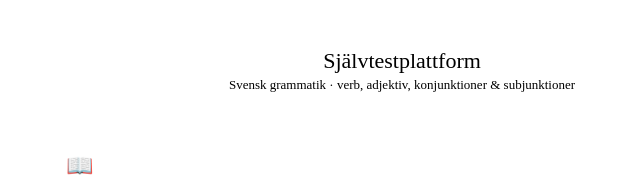
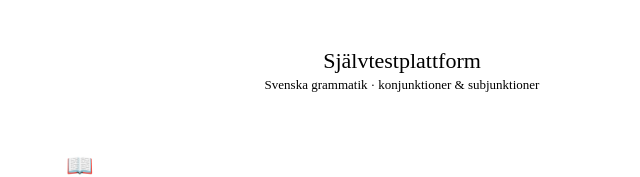
Before and after one commit to Erengisle/grammatiktester, a React (Vite) app: page / in a window 1280 px wide. Shown: the top 177 px of the page, without its empty margins (238-878 px from the left). Built offline with nearby package versions, Linux system fonts and the light colour scheme.

Commit message:
Add files via upload

```diff
--- a/src/App.jsx
+++ b/src/App.jsx
@@ -3,10 +3,11 @@ import { BUILT_IN_TESTS, CATEGORIES } from "./questions.js";
 import { BUILT_IN_TESTS_ADJ, ADJ_CATEGORIES } from "./questions_adjektiv.js";
 import { BUILT_IN_TESTS_VERB, VERB_CATEGORIES } from "./questions_verb.js";
 import { VERB_BANK_TESTS } from "./questions_verb_bank.js";
-const ALL_BUILT_IN=[...BUILT_IN_TESTS,...BUILT_IN_TESTS_ADJ,...BUILT_IN_TESTS_VERB,...VERB_BANK_TESTS];
+import { ADJ_BANK_TESTS } from "./questions_adj_bank.js";
+const ALL_BUILT_IN=[...BUILT_IN_TESTS,...BUILT_IN_TESTS_ADJ,...BUILT_IN_TESTS_VERB,...VERB_BANK_TESTS,...ADJ_BANK_TESTS];
 const ALL_CATEGORIES=[...CATEGORIES,...ADJ_CATEGORIES,...VERB_CATEGORIES];
 
-const ADMIN_PIN = "6498";
+const ADMIN_PIN = "1234";
 function load(k){try{const r=localStorage.getItem(k);return r?JSON.parse(r):null}catch{return null}}
 function save(k,v){try{localStorage.setItem(k,JSON.stringify(v))}catch{}}
 function uid(){return Date.now().toString(36)+Math.random().toString(36).slice(2,5)}
@@ -93,7 +94,7 @@ function Home({onStudent,onAdmin}){
     <div>
       <div className="logo">
         <div className="logo-title">Självtestplattform</div>
-        <div className="logo-sub">Svensk grammatik · verb, adjektiv, konjunktioner & subjunktioner</div>
+        <div className="logo-sub">Svenska grammatik · konjunktioner & subjunktioner</div>
       </div>
       <button className="hcard" onClick={onStudent}>
         <div style={{fontSize:22,marginBottom:8}}>📖</div>
@@ -567,7 +568,7 @@ function Quiz({test,onFinish,onBack}){
           {groupChoices.map(g=>(
             <button key={g} className="ans" onClick={()=>handleGroupPick(g)}>
               <span className="ans-key" style={{minWidth:72,flexShrink:0,fontWeight:500}}>{GROUP_INFO[g].label}</span>
-              {!isVerbGroup&&<span style={{fontSize:13,color:"var(--color-text-secondary)"}}>{GROUP_INFO[g].desc}</span>}
+              {!isVerbGroup&&cur===0&&<span style={{fontSize:13,color:"var(--color-text-secondary)"}}>{GROUP_INFO[g].desc}</span>}
             </button>
           ))}
         </div>
```
